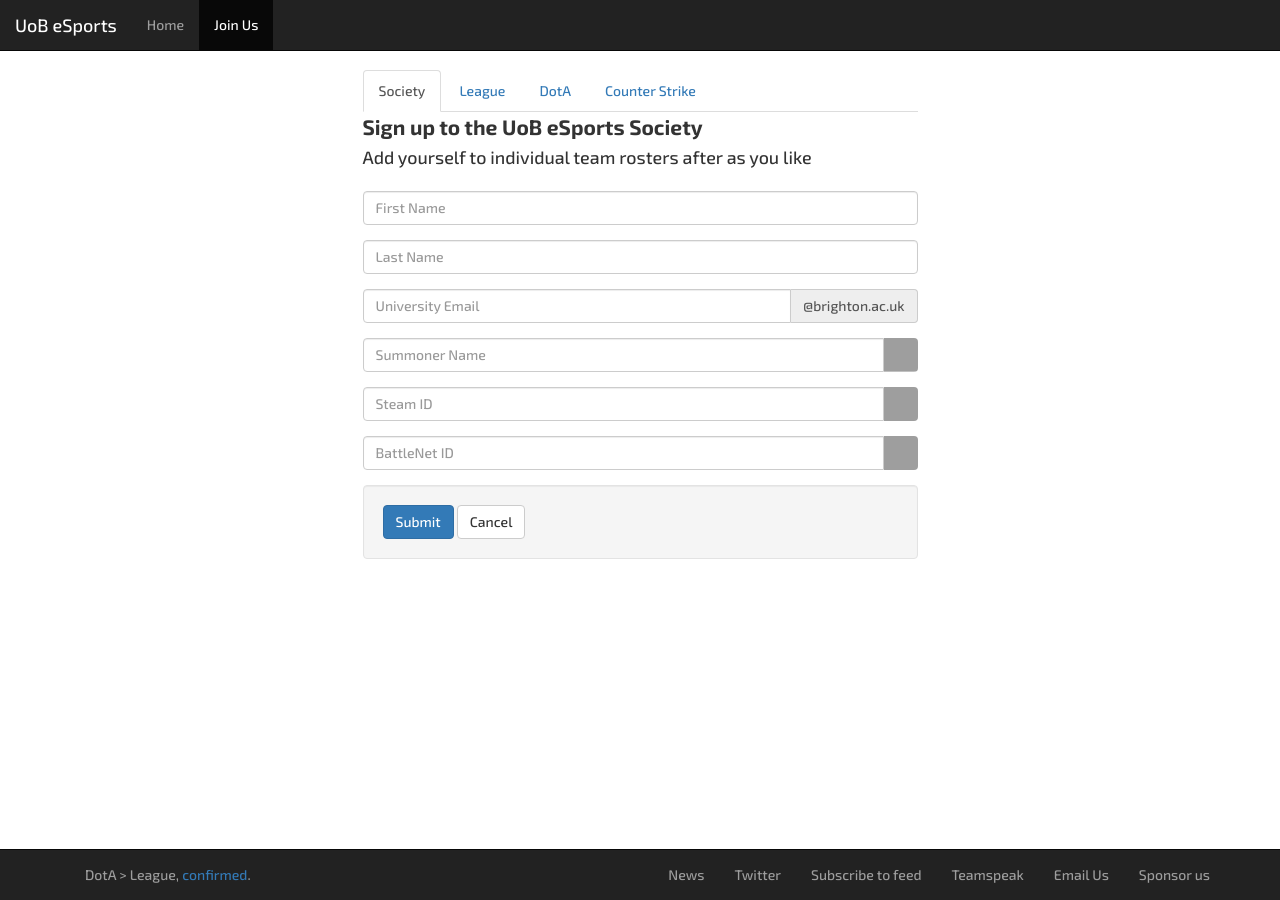
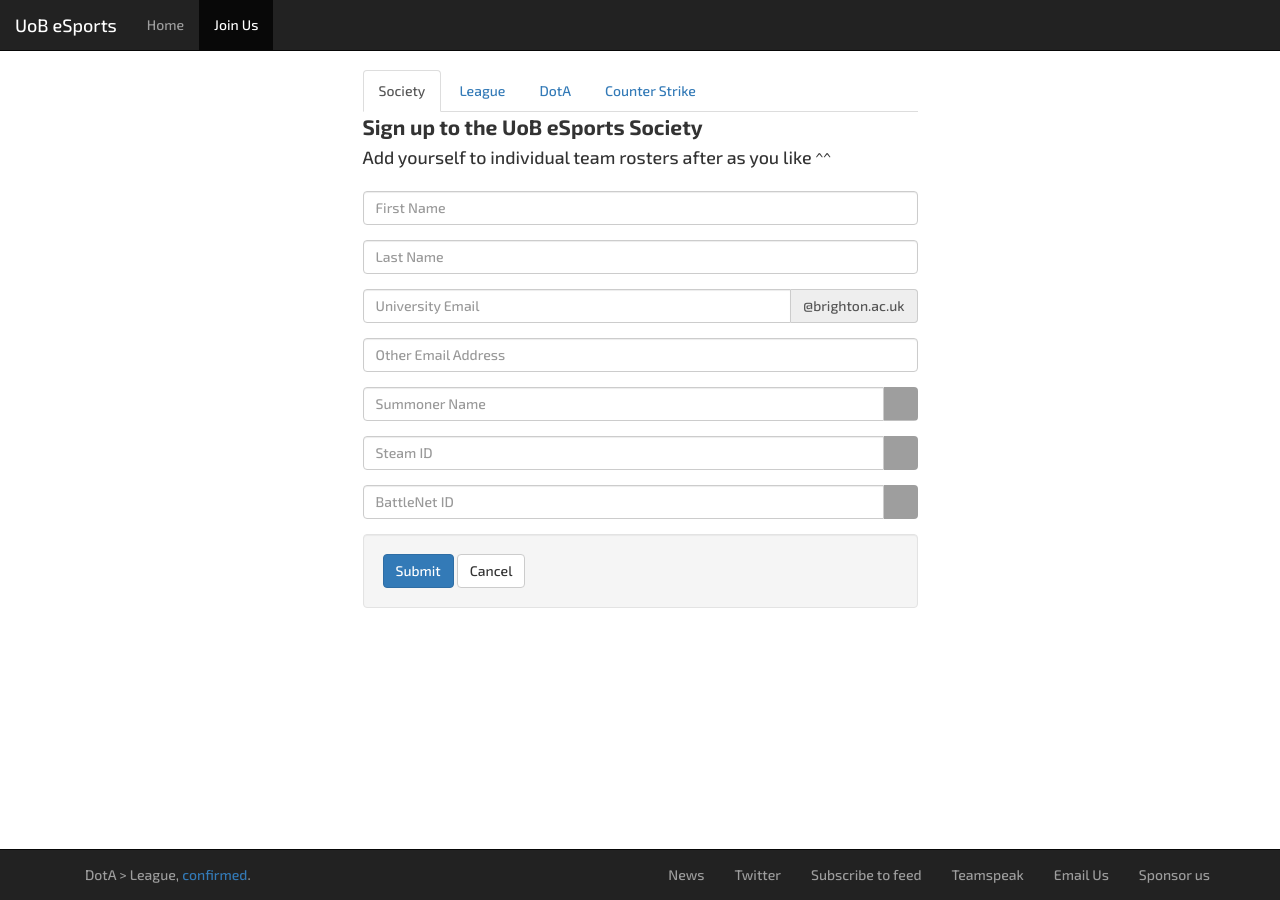
Before and after one commit to UoB-eSports/uob-esports.github.com, a Jekyll site: the page built from join/index.html, in a window 1280 px wide. Built offline with Jekyll 4.4.1, drawn with Linux system fonts in a browser that asks for light colours; nearby versions of some CDN libraries; grey boxes are pictures that could not be loaded.

Commit message:
Completed society sign-up and dota team roster forms

```diff
--- a/join/index.html
+++ b/join/index.html
@@ -15,37 +15,40 @@
 				<div role="tabpanel" class="tab-pane active" id="society">
 					<p class="lead">
 						<strong>Sign up to the UoB eSports Society</strong><br />
-						<small>Add yourself to individual team rosters after as you like</small>
+						<small>Add yourself to individual team rosters after as you like ^^</small>
 					</p>
-					<form action="https://docs.google.com/forms/d/1xKUmS7rtpTQFUdNDm3o5ojtYZCnlHHW6CmmtGKPDdGg/formResponse" method="POST" target="_blank">
+					<form action="https://docs.google.com/forms/d/1GiHDqH1Qrw0UBy5Nlu0XodW2B6Vuub3msGO7v2FW1pI/formResponse" method="POST" target="_blank">
 				        <ol role="list" class="list-unstyled">
 				        	<li class="form-group">
-				        		<input required type="text" name="entry.170127055" value="" id="entry_170127055" class="form-control" placeholder="First Name">
+				        		<input required type="text" name="entry.1538508563" value="" id="entry_1538508563" class="form-control" placeholder="First Name">
 				        	</li>
 				        	<li class="form-group">
-				        		<input required type="text" name="entry.1036688392" value="" id="entry_1036688392" class="form-control" placeholder="Last Name">
+				        		<input required type="text" name="entry.753798368" value="" id="entry_753798368" class="form-control" placeholder="Last Name">
 				        	</li>
 				        	<li class="form-group">
 				        		<div class="input-group">
-				        			<input required type="text" name="entry.1186158577" value="" id="entry_1186158577" class="form-control" placeholder="University Email">
+				        			<input required type="text" name="entry.820525349" value="" id="entry_820525349" class="form-control" placeholder="University Email">
 				        			<span class="input-group-addon">@brighton.ac.uk</span>
 				        		</div>
 				        	</li>
 				        	<li class="form-group">
+			        			<input type="email" name="entry.938832489" value="" id="entry_938832489" class="form-control" placeholder="Other Email Address">
+				        	</li>
+				        	<li class="form-group">
 				        		<div class="input-league input-group">
-				        			<input type="text" name="entry.1924184488" value="" id="entry_1924184488" class="form-control" placeholder="Summoner Name">
+				        			<input type="text" name="entry.229657430" value="" id="entry_229657430" class="form-control" placeholder="Summoner Name">
 				        			<span class="input-league-addon input-group-addon text-hide">League</span>
 				        		</div>
 				        	</li>
 				        	<li class="form-group">
 				        		<div class="input-steam input-group">
-				        			<input type="text" name="entry.483017577" value="" id="entry_483017577" class="form-control" placeholder="Steam ID">
+				        			<input type="text" name="entry.1607054208" value="" id="entry_1607054208" class="form-control" placeholder="Steam ID">
 				        			<span class="input-steam-addon input-group-addon text-hide">Valve</span>
 				        		</div>
 				        	</li>
 				        	<li class="form-group">
 				        		<div class="input-blizzard input-group">
-				        			<input type="text" name="entry.506229445" value="" id="entry_506229445" class="form-control" placeholder="BattleNet ID">
+				        			<input type="text" name="entry.1130182457" value="" id="entry_1130182457" class="form-control" placeholder="BattleNet ID">
 				        			<span class="input-blizzard-addon input-group-addon text-hide">Blizzard</span>
 				        		</div>
 				        	</li>
@@ -62,13 +65,25 @@
 						<small>Be sure to sign up to the society beforehand!</small>
 					</p>
 					<form action="" method="POST" target="_blank">
+						<div class="well">
+			        		<button type="submit" class="btn btn-primary">Submit</button>
+			        		<a href="/join" class="btn btn-default">Cancel</a>
+			        	</div>
+				    </form>
+				</div>
+				<div role="tabpanel" class="tab-pane" id="dota">
+					<p class="lead">
+						<strong>Add yourself to our DotA team roster</strong><br />
+						<small>Be sure to sign up to the society beforehand!</small>
+					</p>
+					<form action="https://docs.google.com/forms/d/1J-zyVBsZ2ls6NgpkkeCj7hVWXYlOXwYtLVUsG3zErLQ/formResponse" method="POST" target="_blank">
 						<ol role="list" class="list-unstyled">
 				        	<li class="form-group">
-				        		<input required type="text" name="entry.170127055" value="" id="entry_170127055" class="form-control" placeholder="Name">
+				        		<input required type="text" name="entry.714506718" value="" id="entry_714506718" class="form-control" placeholder="Name">
 				        	</li>
 				        	<li class="form-group">
 				        		<div class="input-steam input-group">
-				        			<input type="text" name="entry.483017577" value="" id="entry_483017577" class="form-control" placeholder="Steam ID">
+				        			<input type="text" name="entry.1799019388" value="" id="entry_1799019388" class="form-control" placeholder="Steam ID">
 				        			<span class="input-steam-addon input-group-addon text-hide">Valve</span>
 				        		</div>
 				        	</li>
@@ -76,13 +91,13 @@
 				        		<div class="row">
 				        			<div class="col-md-6">
 				        				<div class="input-group">
-						        			<input type="number" name="entry.1186158577" value="" id="entry_1186158577" class="form-control" placeholder="Solo*">
+						        			<input type="number" name="entry.174821367" value="" id="entry_174821367" class="form-control" placeholder="Solo*">
 						        			<span class="input-group-addon">MMR</span>
 						        		</div>
 				        			</div>
 				        			<div class="col-md-6">
 				        				<div class="input-group">
-						        			<input type="number" name="entry.1186158577" value="" id="entry_1186158577" class="form-control" placeholder="Party*">
+						        			<input type="number" name="entry.2023024885" value="" id="entry_2023024885" class="form-control" placeholder="Party*">
 						        			<span class="input-group-addon">MMR</span>
 						        		</div>
 				        			</div>
@@ -94,6 +109,8 @@
 				        		</div>
 				        	</li>
 				        	<li>
+				        		<div class="row">
+				        			<div class="col-md-6">
 				        				<p class="lead"><small>Position you main:</small></p>
 						        		<div class="btn-group-vertical" data-toggle="buttons">
 											<label class="btn btn-default">
@@ -112,6 +129,49 @@
 												<input required type="radio" name="entry.1269836385" value="Hard Support" id="group_1269836385_5" role="radio" autocomplete="off"> Hard Support
 											</label>
 						        		</div>
+				        			</div>
+				        			<div class="col-md-6">
+				        				<p class="lead"><small>Positions you play:</small></p>
+										<div class="btn-group-vertical" data-toggle="buttons">
+											<label class="btn btn-default">
+												<input type="checkbox" name="entry.904528145" value="Mid" id="group_904528145_1" role="checkbox" autocomplete="off"> Mid
+											</label>
+											<label class="btn btn-default">
+												<input type="checkbox" name="entry.904528145" value="Carry" id="group_904528145_2" role="checkbox" autocomplete="off"> Carry
+											</label>
+											<label class="btn btn-default">
+												<input type="checkbox" name="entry.904528145" value="Support" id="group_904528145_3" role="checkbox" autocomplete="off"> Support
+											</label>
+											<label class="btn btn-default">
+												<input type="checkbox" name="entry.904528145" value="Jungler" id="group_904528145_4" role="checkbox" autocomplete="off"> Jungler
+											</label>
+											<label class="btn btn-default">
+												<input type="checkbox" name="entry.904528145" value="Offlane" id="group_904528145_5" role="checkbox" autocomplete="off"> Offlane
+											</label>
+										</div>
+										<div class="btn-group-vertical" data-toggle="buttons">
+											<label class="btn btn-default">
+												<input type="checkbox" name="entry.904528145" value="Roaming" id="group_904528145_6" role="checkbox" autocomplete="off"> Roaming
+											</label>
+											<label class="btn btn-default">
+												<input type="checkbox" name="entry.904528145" value="Tanky" id="group_904528145_7" role="checkbox" autocomplete="off"> Tanky
+											</label>
+											<label class="btn btn-default">
+												<input type="checkbox" name="entry.904528145" value="Pusher" id="group_904528145_8" role="checkbox" autocomplete="off"> Pusher
+											</label>
+											<label class="btn btn-default">
+												<input type="checkbox" name="entry.904528145" value="Disabler" id="group_904528145_9" role="checkbox" autocomplete="off"> Disabler
+											</label>
+											<label class="btn btn-default">
+												<input type="checkbox" name="entry.904528145" value="Initiator" id="group_904528145_10" role="checkbox" autocomplete="off"> Initiator
+											</label>
+										</div>
+				        			</div>
+				        		</div>
+							</li>
+							<li>
+								<p class="lead"><br /><small>Why do you want to join a team and what can you bring to it?</small></p>
+								<textarea class="form-control" name="entry.785794774" id="entry_785794774" rows="3"></textarea>
 							</li>
 				        </ol>
 						<div class="well">
@@ -120,25 +180,17 @@
 			        	</div>
 			        </form>
 				</div>
-				<div role="tabpanel" class="tab-pane" id="dota">
-					<p class="lead">
-						<strong>Add yourself to our DotA team roster</strong><br />
-						<small>Be sure to sign up to the society beforehand!</small>
-					</p>
-						<div class="well">
-			        		<button type="submit" class="btn btn-primary">Submit</button>
-			        		<a href="/join" class="btn btn-default">Cancel</a>
-			        	</div>
-				</div>
 				<div role="tabpanel" class="tab-pane" id="counterstrike">
 					<p class="lead">
 						<strong>Add yourself to our Counter Strike team roster</strong><br />
 						<small>Be sure to sign up to the society beforehand!</small>
 					</p>
+					<form action="" method="POST" target="_blank">
 						<div class="well">
 			        		<button type="submit" class="btn btn-primary">Submit</button>
 			        		<a href="/join" class="btn btn-default">Cancel</a>
 			        	</div>
+			        </form>
 				</div>
 			</div>
 		</div>
```
Lines whose indentation alone changed are shown as unchanged.
